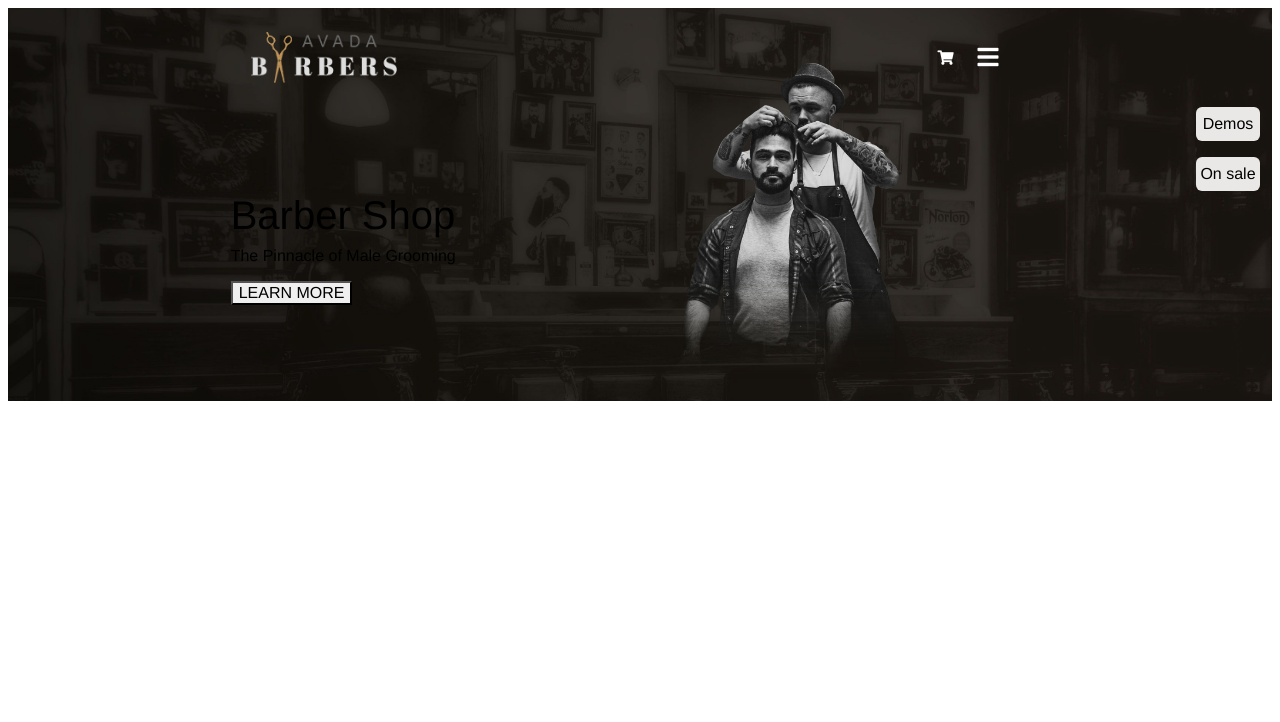
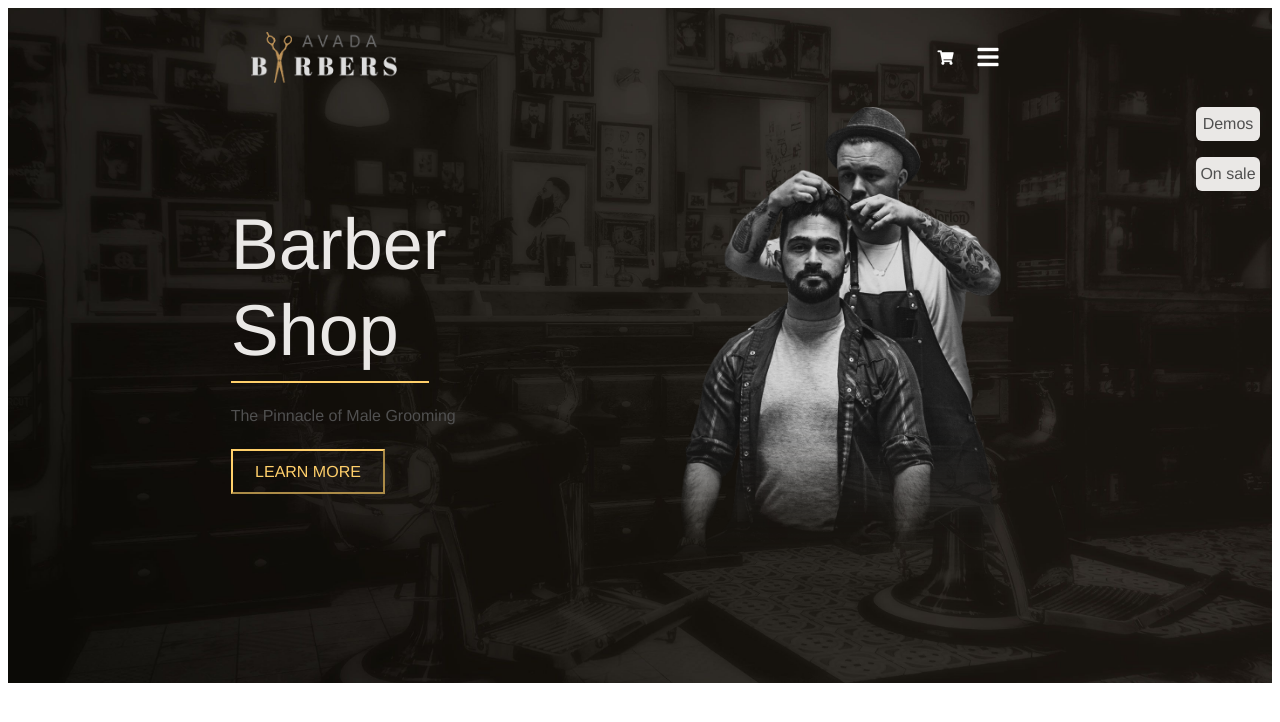
Before and after one commit to andmalt/proj-html-vuejs, a Vue app: page / in a window 1280 px wide. Shown: the top 722 px of the page. Built offline with nearby package versions, Linux system fonts and the light colour scheme.

Commit message:
corrected header structure

```diff
--- a/src/components/Header.vue
+++ b/src/components/Header.vue
@@ -12,36 +12,33 @@
             </div>
         </div>
 
-        <div class="row">
-            <div class="col-12 d-flex flex-column align-items-end">
-                <div class="m-box text-center py-2 mb-3">
-                    <p> {{  }} </p>
-                    <p> Demos </p>
-                </div>
-
-                <div class="m-box text-center py-2">
-                    <p> {{  }} </p>
-                    <p> On sale </p>
-                </div>
-            </div>
-        </div>
-
-        <div class="row justify-content-center pb-5">
+        <div class="row justify-content-center align-items-center pb-5">
             <div class="col-6">
                 <div class="row justify-content-end pb-5">
                     <div class="col-8">
                         <h1>Barber Shop</h1>
-                        <div class="br"></div>
-                        <p>The Pinnacle of Male Grooming</p>
-                        <button><a href="#learnMore"></a>LEARN MORE</button>
+                        <div class="br mb-4"></div>
+                        <p class="mb-4">The Pinnacle of Male Grooming</p>
+                        <button class="btn_header"><a href="#learnMore"></a>LEARN MORE</button>
                     </div>
                 </div>
             </div>
 
             <div class="col-6">
-                <div class="row justify-content-center align-items-center pb-5">
+                <div class="row justify-content-center pb-5">
                     <div class="col-8 img-h">
-                        <img src="../assets/img/avadabarbers_hero_focalmirror-800x1100.png" alt="image barber in action">
+                        <img src="../assets/img/avadabarbers_hero_focalmirror-800x1100.png" alt="a barber at work">
+                    </div>
+                    <div class="col-4 d-flex flex-column align-items-end">
+                        <div class="m-box text-center py-2 mb-3">
+                            <p> {{  }} </p>
+                            <p> Demos </p>
+                        </div>
+
+                        <div class="m-box text-center py-2">
+                            <p> {{  }} </p>
+                            <p> On sale </p>
+                        </div>
                     </div>
                 </div>
             </div>
@@ -68,6 +65,13 @@ export default {
     background-position: top;
     background-size: cover;
     background-repeat: no-repeat;
+    h1{
+        color: $bigTitle;
+        font-size: 4.5rem;
+    }
+    p{
+        color: $pHeader;
+    }
     .fas{
         color: white;
         margin-left: 1.5rem;
@@ -90,11 +94,21 @@ export default {
         }
     }
     .img-h{
-        height: 4rem;
+        height: 30rem;
         img{
             height: 100%;
-            transform: scale(5);
         }
+    }
+    .br{
+        width: 50%;
+        height: 2px;
+        background-color: $refColor;
+    }
+    .btn_header{
+        background-color: rgba( 0, 0, 0, 0);
+        padding: 0.7rem 1.4rem;
+        border-color: $refColor;
+        color: $refColor;
     }
 }
 
```
